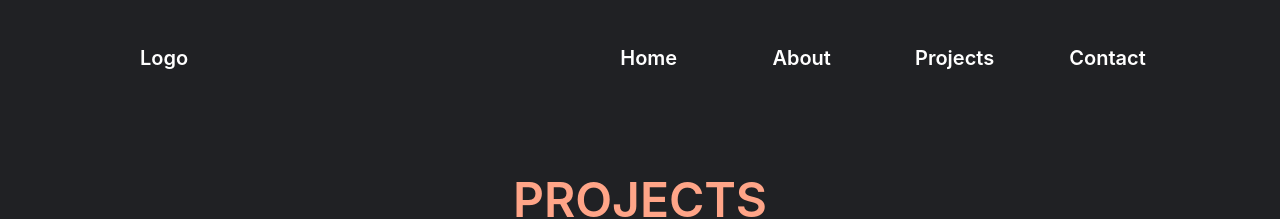
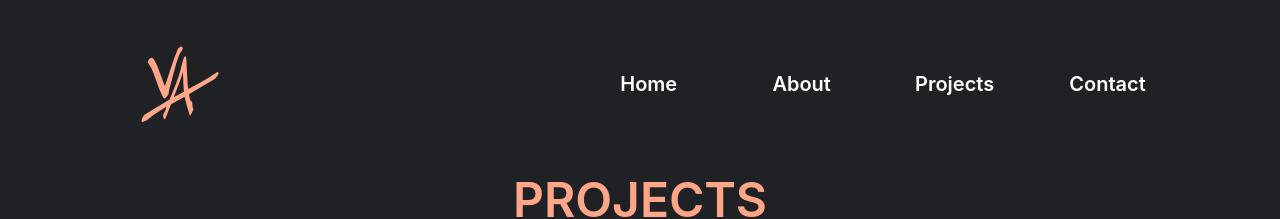
Before and after one commit to Vashist-Agarwalla/portfolio-site, a Next.js app: page /projects in a window 1280 px wide. Shown: the top 219 px of the page. Built offline with nearby package versions, Linux system fonts and the light colour scheme; no server answers; the database is empty; what next-connect would draw is missing.

Commit message:
💄 Scroll Transform

```diff
--- a/components/Layout/Navbar/Logo.tsx
+++ b/components/Layout/Navbar/Logo.tsx
@@ -8,7 +8,10 @@ const Logo = (props: any) => {
     } else {
         return (
             <div className='pl-3'>
-                Logo
+                <img
+                    src="/Vashist-Logo(FFA588).svg"
+                    className={`transform duration-500 ${props.scrolled ? 'h-10' : 'h-14 lg:h-20'}`}
+                />
             </div>
         )
     }
--- a/components/Layout/Navbar/index.tsx
+++ b/components/Layout/Navbar/index.tsx
@@ -6,27 +6,28 @@ const Navbar = () => {
 
     const [navCSS, setNavCSS] = useState("pl-8 lg:pl-32 bg-main py-10 lg:pr-24");
     const [select, setSelect] = useState(false);
+    const [scrolled, setScrolled] = useState(false)
 
     const controlNavbar = () => {
         if (window.scrollY > 50) {
             if (select) {
-                setNavCSS("pl-8 lg:pl-16 pt-4 bg-main filter drop-shadow-2xl lg:drop-shadow-xl")
+                setNavCSS("pl-8 lg:pl-16 pt-4 bg-main filter drop-shadow-2xl lg:drop-shadow-xl transform")
+                setScrolled(true)
             } else {
-                setNavCSS("pl-8 lg:pl-16 py-4 bg-main filter drop-shadow-2xl lg:drop-shadow-xl")
+                setNavCSS("pl-8 lg:pl-16 py-4 bg-main filter drop-shadow-2xl lg:drop-shadow-xl transform")
+                setScrolled(true)
             }
         } else if (select) {
-            setNavCSS("pl-8 lg:pl-36 pt-10 bg-main filter drop-shadow-2xl lg:drop-shadow-xl")
+            setNavCSS("pl-8 lg:pl-36 pt-10 bg-main filter drop-shadow-2xl lg:drop-shadow-xl transform")
+            setScrolled(true)
         } else {
-            setNavCSS("pl-8 lg:pl-32 bg-main py-10 lg:pr-24")
+            setNavCSS("pl-8 lg:pl-32 bg-main py-10 lg:pr-24 transform")
+            setScrolled(false)
         }
     }
 
     const controlSelect = () => {
         setSelect(!select);
-        setTimeout(() => {
-            console.log(select)
-        }, 1000)
-        console.log("1")
     }
 
     useEffect(() => {
@@ -38,10 +39,10 @@ const Navbar = () => {
     })
 
     return (
-        <nav className={`fixed left-0 right-0 pr-10 z-50 ${navCSS}`}>
+        <nav className={`fixed left-0 right-0 pr-10 z-50 duration-500 ${navCSS}`}>
             <div className='py-1 text-white text-xl font-semibold'>
                 <div className='flex flex-row w-full'>
-                    <Logo dropdown={select} />
+                    <Logo dropdown={select} scrolled={scrolled} />
                     <button className="lg:hidden absolute right-10" onClick={controlSelect}>
                         <img
                             src="https://img.icons8.com/material-outlined/24/ffffff/menu--v1.png"
```
